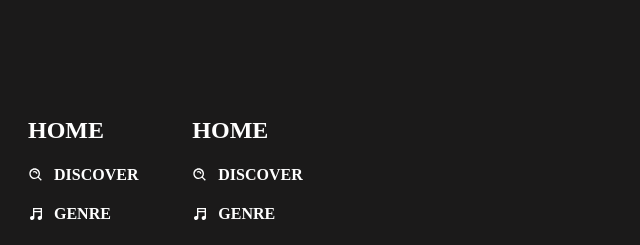
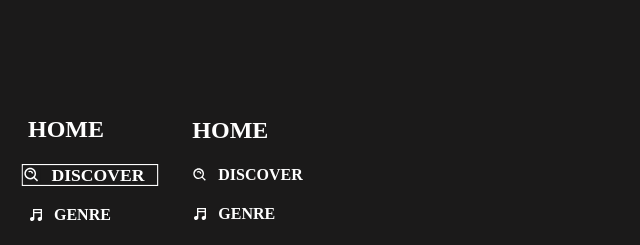
Before and after one commit to Minminjamin/Muse_Mate-next.js-, a Next.js app: page /SideBar/SideBar in a window 1280 px wide. In both pictures the pointer is over the element 90 px from the left and 174 px from the top of the page. Shown: the top 245 px of the page, without its empty margins (0-640 px from the left). Built offline with nearby package versions, Linux system fonts and the light colour scheme; no server answers.

Commit message:
style : menu에 hover 했을 경우 스타일

```diff
--- a/components/Atoms/Menu/List.module.css
+++ b/components/Atoms/Menu/List.module.css
@@ -1,6 +1,7 @@
 .wrap {
   color: white;
   padding: 0;
+  cursor: pointer;
 }
 
 .wrap h4 {
@@ -12,6 +13,7 @@
   flex-shrink: 0;
 }
 
-/* .wrap h4 > * {
-  margin-right: 10px;
-} */
+.wrap:hover h4 {
+  scale: 1.1;
+  border: solid 1px #fff;
+}
```
